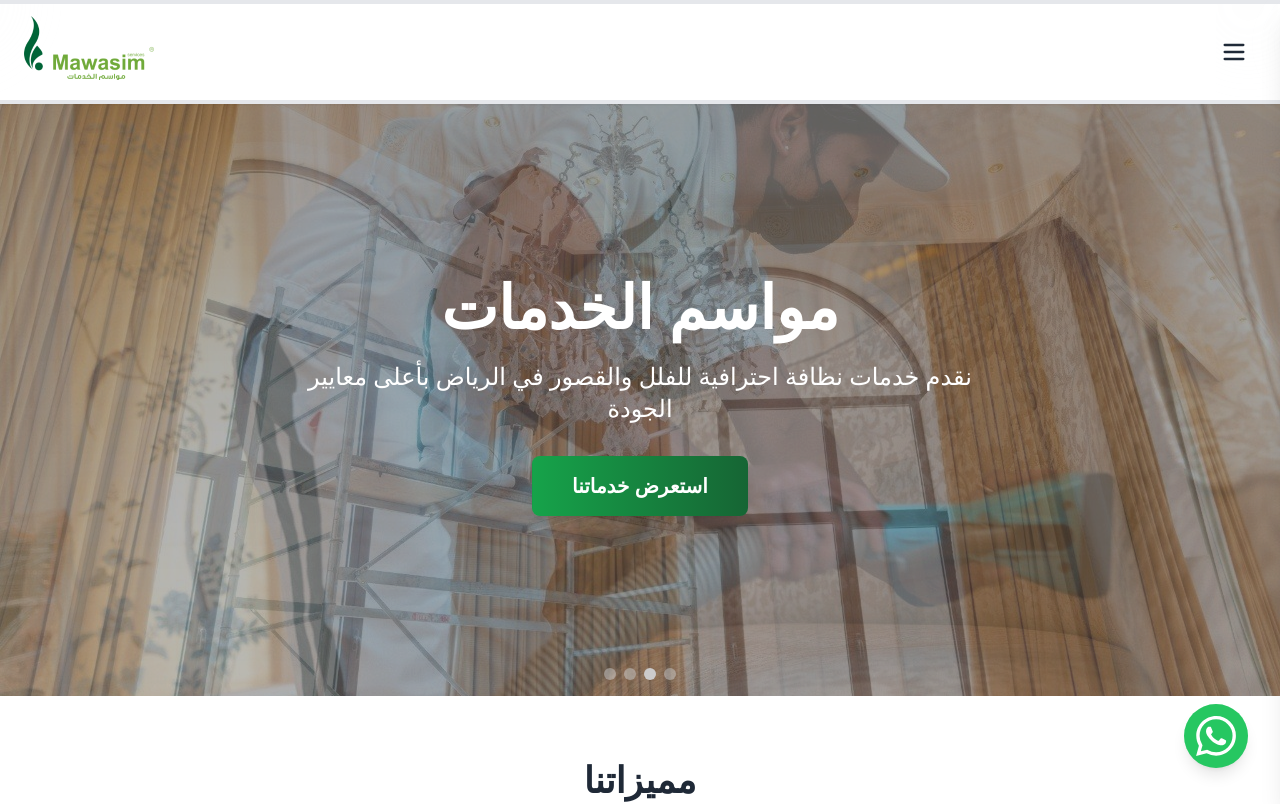
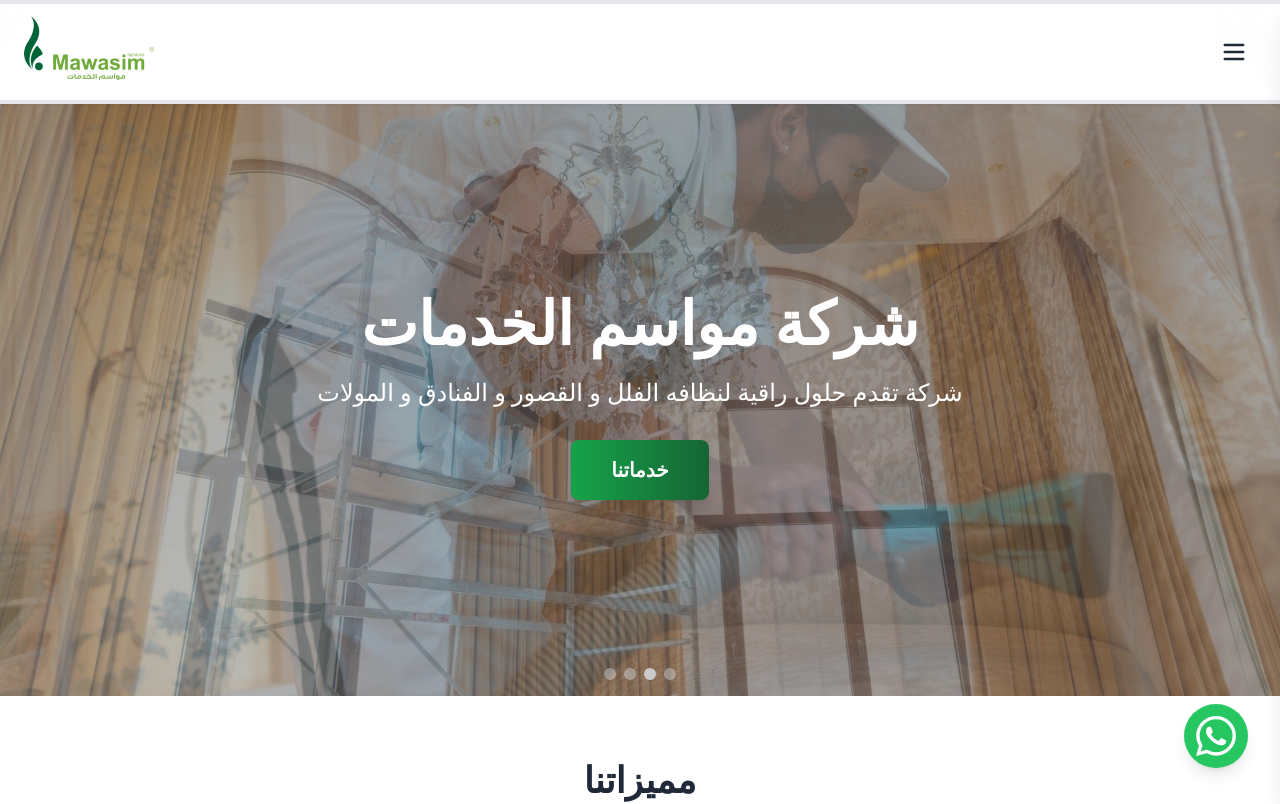
Before and after one commit to AhmedMaher123384/mawasiem, a React (Vite) app: page / in a window 1280 px wide. Shown: the top 804 px of the page. Built offline with nearby package versions, Linux system fonts and the light colour scheme.

Commit message:
Update Home.tsx

```diff
--- a/src/pages/Home.tsx
+++ b/src/pages/Home.tsx
@@ -269,14 +269,14 @@ function Home() {
               heroLoaded ? 'opacity-100 transform-none' : 'opacity-0 -translate-y-10'
             }`}
           >
-            مواسم الخدمات
+            شركة مواسم الخدمات
           </h1>
           <p
             className={`text-2xl max-w-2xl text-center mb-8 transition-all duration-300 delay-150 ${
               heroLoaded ? 'opacity-100 transform-none' : 'opacity-0 -translate-y-10'
             }`}
           >
-            نقدم خدمات نظافة احترافية للفلل والقصور في الرياض بأعلى معايير الجودة
+شركة تقدم حلول راقية لنظافه الفلل و القصور و الفنادق و المولات
           </p>
           <div
             className={`flex flex-wrap justify-center gap-4 transition-all duration-300 delay-200 ${
@@ -288,7 +288,7 @@ function Home() {
               onClick={scrollToServices}
               className="bg-gradient-to-r from-green-600 to-green-800 text-white py-4 px-10 rounded-lg font-bold text-xl transition-all duration-300 shadow-lg hover:shadow-xl transform hover:-translate-y-1 hover:scale-105 relative overflow-hidden group"
             >
-              <span className="relative z-10">استعرض خدماتنا</span>
+              <span className="relative z-10">خدماتنا</span>
               <span className="absolute inset-0 bg-green-700/50 transform -translate-x-full group-hover:translate-x-0 transition-transform duration-500"></span>
             </a>
           </div>
```
